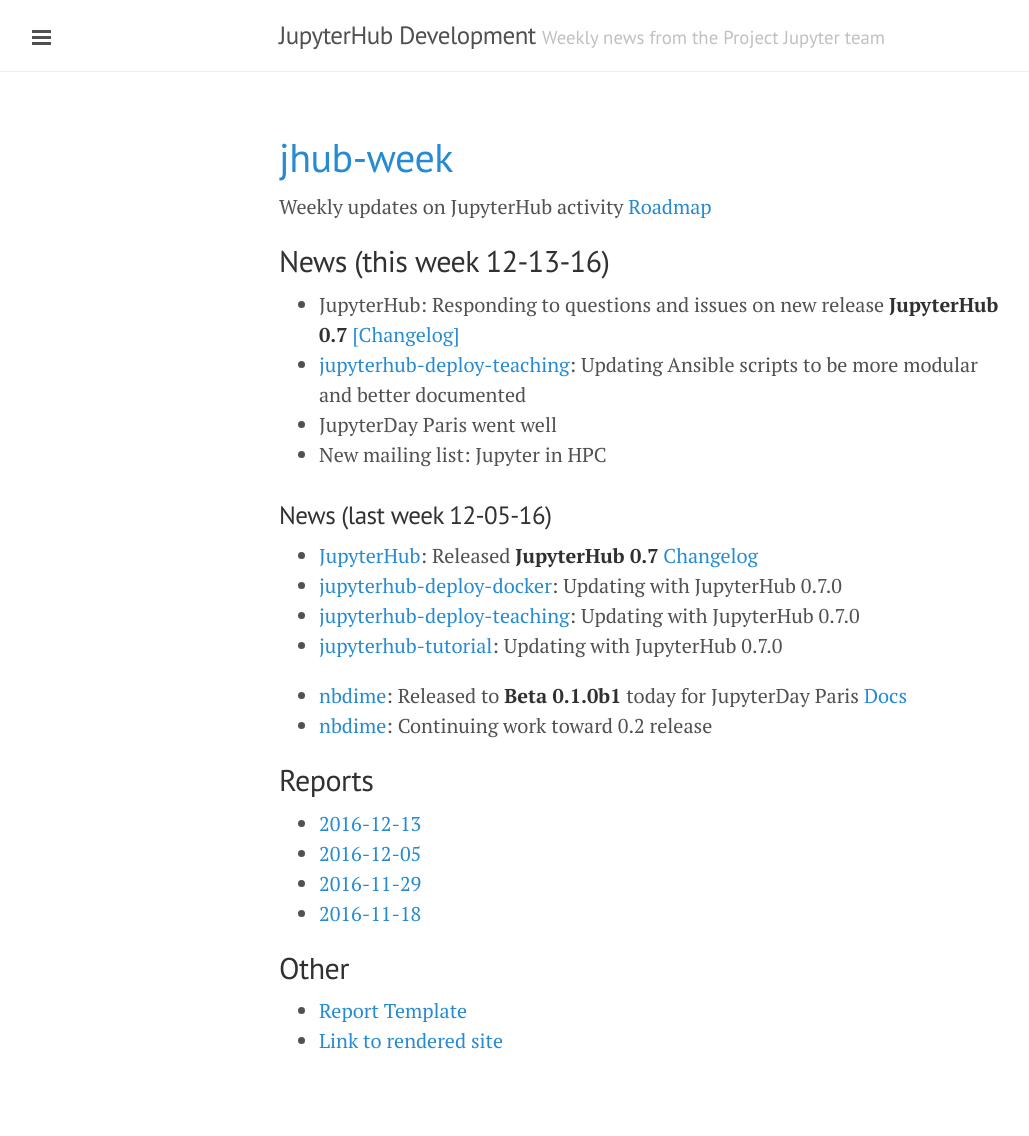
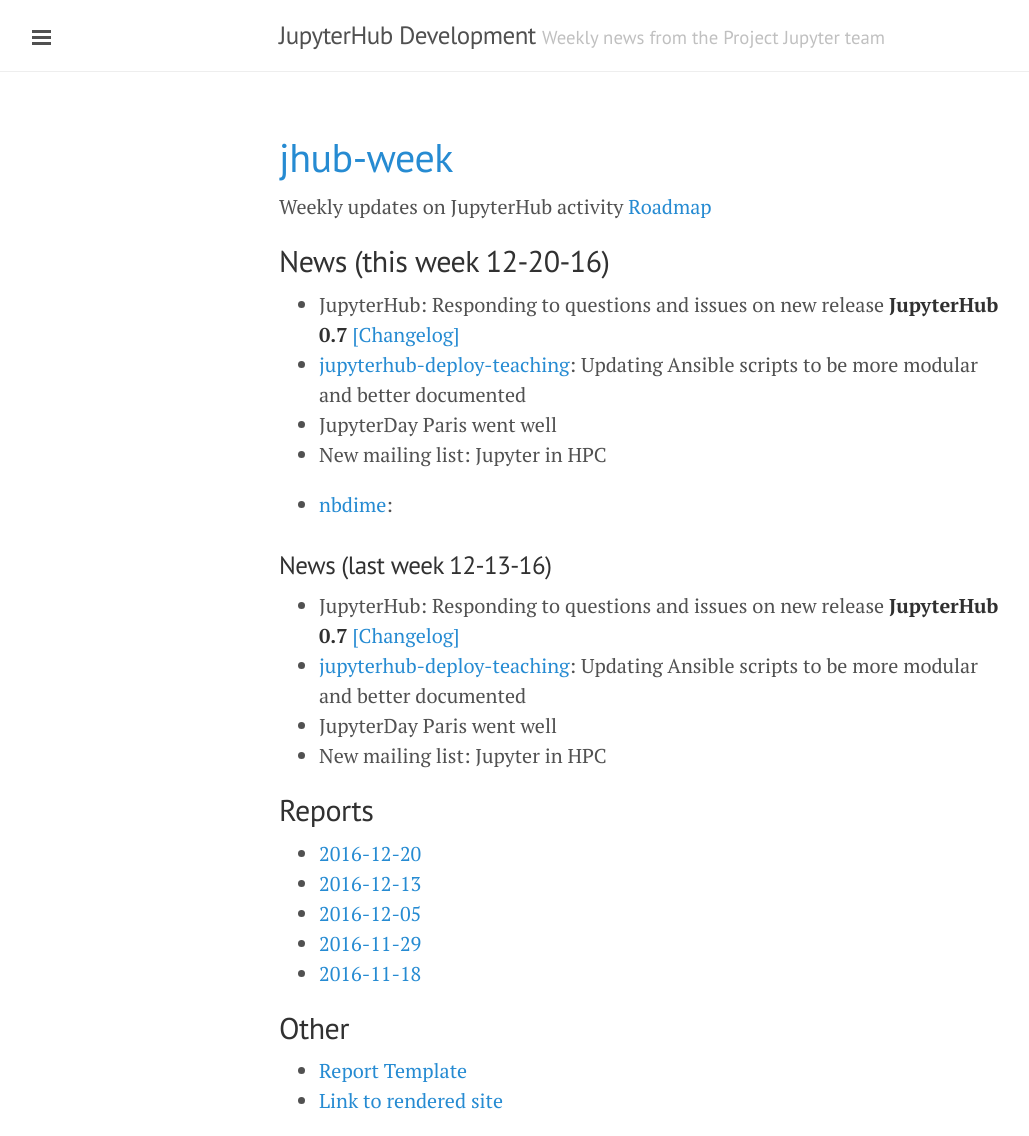
Before and after one commit to willingc/jhub-week, a Jekyll site: the page built from index.md, in a window 1280 px wide. Shown: the whole page, without its empty margins (1-1030 px from the left). Built offline with Jekyll 4.4.1, drawn with Linux system fonts in a browser that asks for light colours; before the commit the page ends 1076 px from its top, so only the background shows below that.

Commit message:
Update last week news

```diff
--- a/index.md
+++ b/index.md
@@ -6,25 +6,25 @@ title: Jupyter Development
 
 Weekly updates on JupyterHub activity [Roadmap](https://github.com/jupyter/roadmap/blob/master/jupyterhub.md)
 
-## News (this week 12-13-16)
+## News (this week 12-20-16)
 
 - JupyterHub: Responding to questions and issues on new release [**JupyterHub 0.7**](https://github.com/jupyterhub/jupyterhub/releases/tag/0.7.0) [[Changelog]](https://jupyterhub.readthedocs.io/en/latest/changelog.html#)
 - [jupyterhub-deploy-teaching](https://github.com/jupyterhub/jupyterhub-deploy-teaching): Updating Ansible scripts to be more modular and better documented
 - JupyterDay Paris went well
 - New mailing list: Jupyter in HPC
 
-### News (last week 12-05-16)
+- [nbdime][]:
 
-- [JupyterHub][]: Released [**JupyterHub 0.7**](https://github.com/jupyterhub/jupyterhub/releases/tag/0.7.0) [Changelog](https://jupyterhub.readthedocs.io/en/latest/changelog.html#)
-- [jupyterhub-deploy-docker][]: Updating with JupyterHub 0.7.0
-- [jupyterhub-deploy-teaching][]: Updating with JupyterHub 0.7.0
-- [jupyterhub-tutorial][]: Updating with JupyterHub 0.7.0
+### News (last week 12-13-16)
 
-- [nbdime][]: Released to **Beta 0.1.0b1** today for JupyterDay Paris [Docs](http://nbdime.readthedocs.io/en/latest/)
-- [nbdime][]: Continuing work toward 0.2 release
+- JupyterHub: Responding to questions and issues on new release [**JupyterHub 0.7**](https://github.com/jupyterhub/jupyterhub/releases/tag/0.7.0) [[Changelog]](https://jupyterhub.readthedocs.io/en/latest/changelog.html#)
+- [jupyterhub-deploy-teaching](https://github.com/jupyterhub/jupyterhub-deploy-teaching): Updating Ansible scripts to be more modular and better documented
+- JupyterDay Paris went well
+- New mailing list: Jupyter in HPC
 
 ## Reports
 
+- [2016-12-20](https://github.com/willingc/jhub-week/blob/master/2016-12-20-jhub.md)
 - [2016-12-13](https://github.com/willingc/jhub-week/blob/master/2016-12-13-jhub.md)
 - [2016-12-05](https://github.com/willingc/jhub-week/blob/master/2016-12-05-jhub.md)
 - [2016-11-29](https://github.com/willingc/jhub-week/blob/master/2016-11-29-jhub.md)
```
